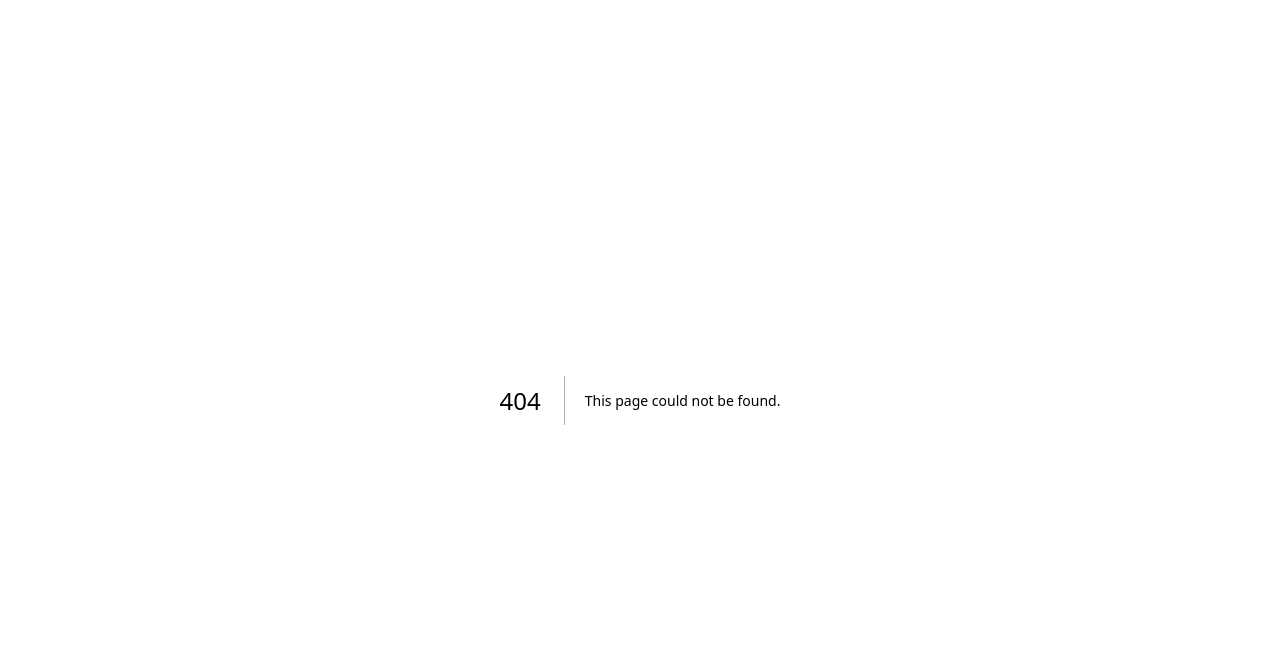
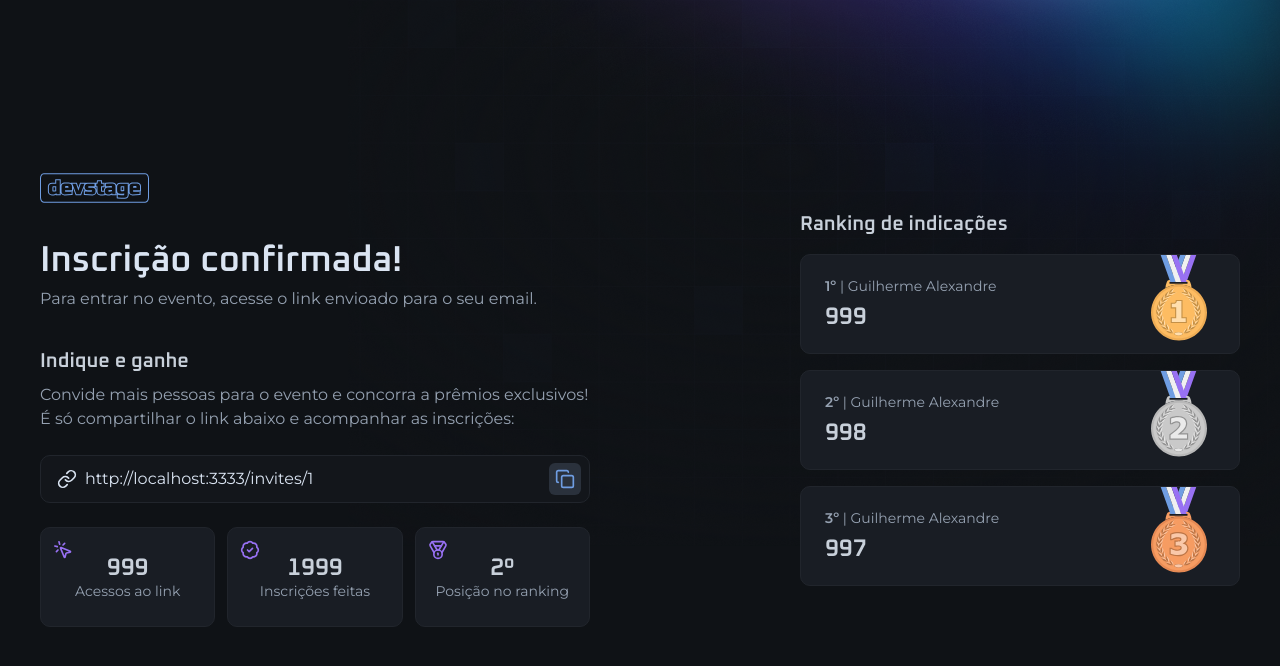
Before and after one commit to GuilhermeAG015/nlw_18_02_2025, a Next.js app: page /invite/1 in a window 1280 px wide. Before the commit this address had no page. Shown: the top 666 px of the page. Built offline with nearby package versions, Linux system fonts and the light colour scheme.

Commit message:
Creating api integrations

```diff
--- a/src/app/invite/SubComponents/Ranking/index.tsx
+++ b/src/app/invite/[subscriberId]/SubComponents/Ranking/index.tsx
@@ -1,8 +1,8 @@
 import Image from 'next/image'
 
-import medalGold from '../../../../assets/medal_1.svg'
-import medalSilver from '../../../../assets/medal_2.svg'
-import medalCooper from '../../../../assets/medal_3.svg'
+import medalGold from '../../../../../assets/medal_1.svg'
+import medalSilver from '../../../../../assets/medal_2.svg'
+import medalCooper from '../../../../../assets/medal_3.svg'
 
 export function Ranking() {
   return (
--- a/src/app/invite/page.tsx
+++ b/src/app/invite/[subscriberId]/page.tsx
@@ -1,11 +1,19 @@
 import Image from 'next/image'
-import logo from '../../assets/logo.svg'
+import logo from '../../../assets/logo.svg'
 import { InviteLinkInput } from './SubComponents/InviteLinkInput'
 import { Ranking } from './SubComponents/Ranking'
 import { Stats } from './SubComponents/Stats'
 
-export default function InvitePage() {
-  const inviteLink = 'http://localhost:3000/invite/165465123aad6548'
+interface InvitePageProps {
+  params: Promise<{
+    subscriberId: string
+  }>
+}
+
+export default async function InvitePage(props: InvitePageProps) {
+  const { subscriberId } = await props.params
+
+  const inviteLink = `http://localhost:3333/invites/${subscriberId}`
 
   return (
     <div className="min-h-dvh flex items-center justify-between gap-16 flex-col md:flex-row">
```
Also changed, not shown: src/app/invite/[subscriberId]/SubComponents/InviteLinkInput/index.tsx (renamed from src/app/invite/SubComponents/InviteLinkInput/index.tsx), src/app/invite/[subscriberId]/SubComponents/Stats/index.tsx (renamed from src/app/invite/SubComponents/Stats/index.tsx).
